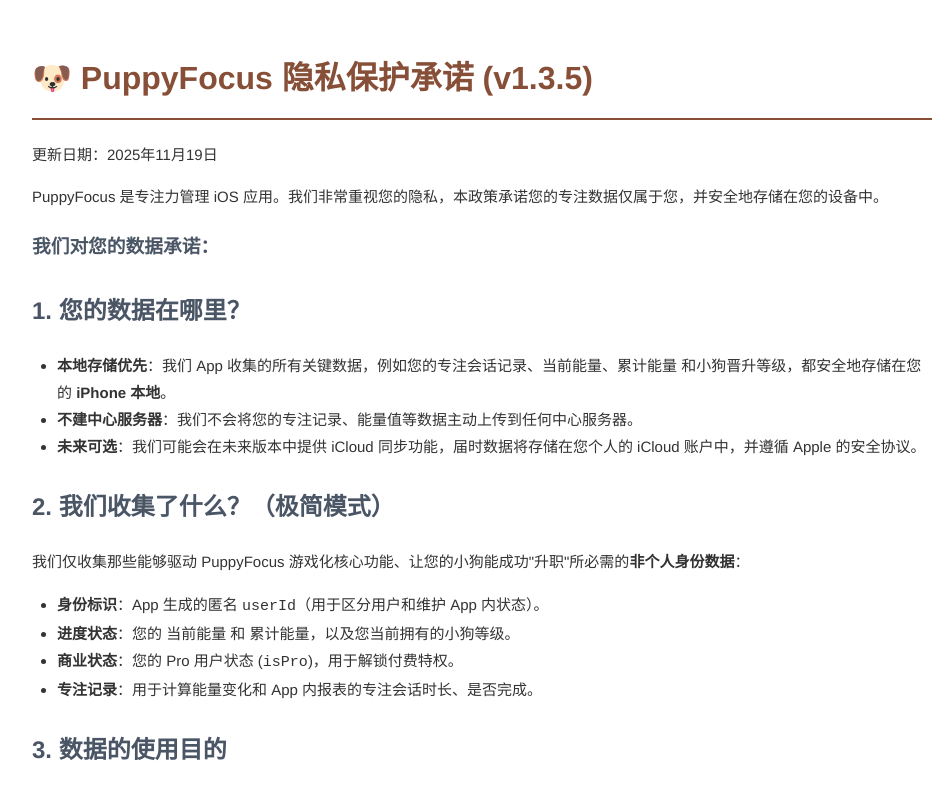
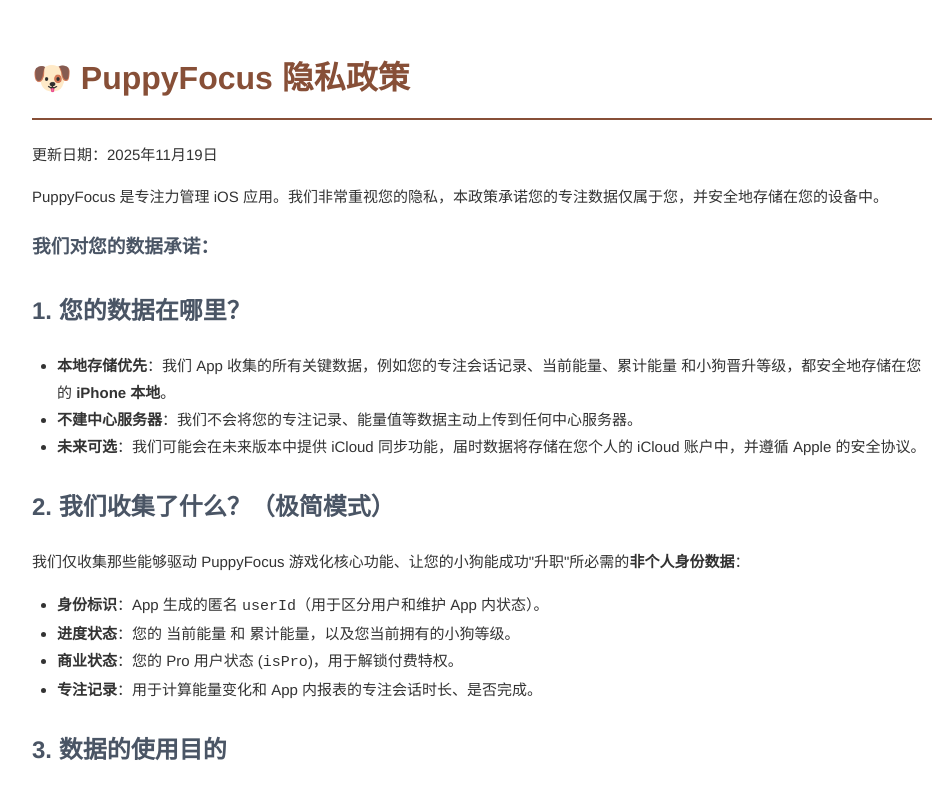
Before and after one commit to gchenrun-dotcom/PuppyFocusWebsite, a plain HTML site: page privacy.html in a window 1280 px wide. Shown: the top 788 px of the page, without its empty margins (158-1110 px from the left). Drawn offline with Linux system fonts and the light colour scheme.

Commit message:
更新隐私政策页面标题

```diff
--- a/privacy.html
+++ b/privacy.html
@@ -16,7 +16,7 @@
 </head>
 <body>
 
-    <h1>🐶 PuppyFocus 隐私保护承诺 (v1.3.5)</h1>
+    <h1>🐶 PuppyFocus 隐私政策</h1>
     <p>更新日期：2025年11月19日</p>
     <p>PuppyFocus 是专注力管理 iOS 应用。我们非常重视您的隐私，本政策承诺您的专注数据仅属于您，并安全地存储在您的设备中。</p>
 
```
